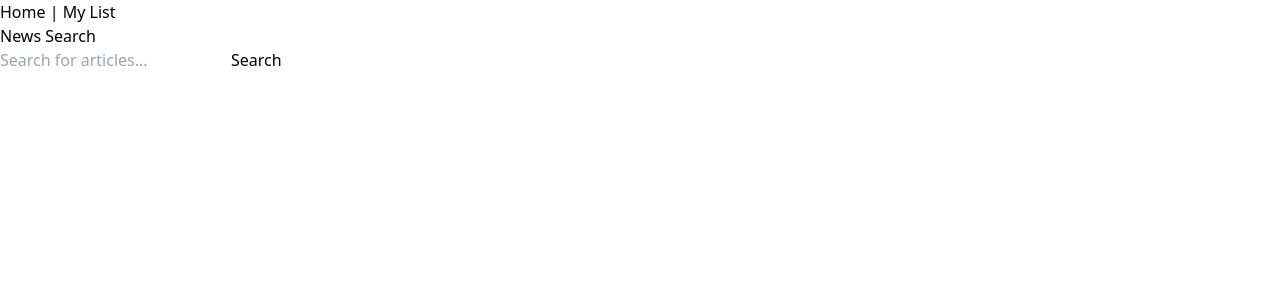
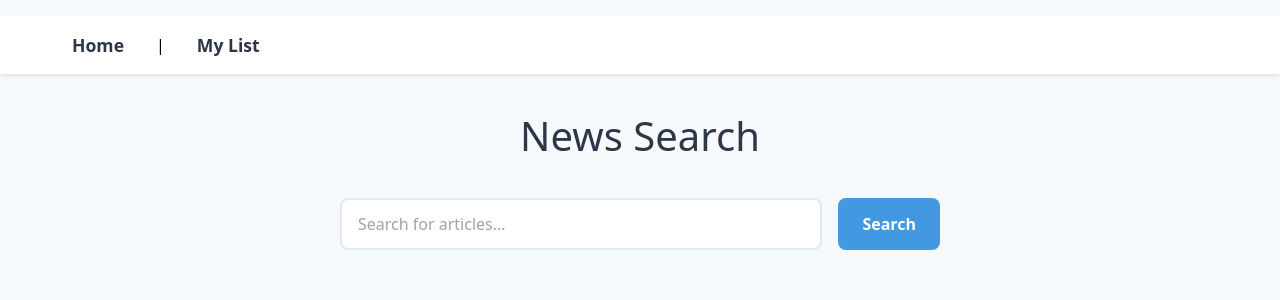
Before and after one commit to etiennegalea/toc-assignment, a Next.js app: page / in a window 1280 px wide. Shown: the top 300 px of the page. Built offline with nearby package versions, Linux system fonts and the light colour scheme.

Commit message:
Generated simple styling for homepage

```diff
--- a/app/globals.css
+++ b/app/globals.css
@@ -2,21 +2,134 @@
 @tailwind components;
 @tailwind utilities;
 
-/*
-:root {
-  --background: #ffffff;
-  --foreground: #171717;
+header {
+  background-color: white;
+  box-shadow: 0 2px 4px rgba(0, 0, 0, 0.1);
+  padding: 1rem 0;
+  position: sticky;
+  top: 0;
+  z-index: 10;
 }
 
-@media (prefers-color-scheme: dark) {
-  :root {
-    --background: #0a0a0a;
-    --foreground: #ededed;
-  }
+nav {
+  max-width: 1200px;
+  margin: 0 auto;
+  padding: 0 2rem;
+  display: flex;
+  gap: 2rem;
+  align-items: center;
 }
 
+nav a {
+  color: #2d3748;
+  text-decoration: none;
+  font-weight: 600;
+  font-size: 1.1rem;
+  transition: color 0.2s;
+}
+
+nav a:hover {
+  color: #4299e1;
+}
+
+/* Style the separator */
+nav span {
+  color: #cbd5e0;
+}
+
+/* Add some spacing for the main content */
 body {
-  color: var(--foreground);
-  background: var(--background);
-  font-family: Arial, Helvetica, sans-serif;
-} */
+  padding-top: 1rem;
+  background-color: #f7fafc;
+}
+
+.news {
+  max-width: 1200px;
+  margin: 0 auto;
+  padding: 2rem;
+}
+
+.news h1 {
+  color: #2d3748;
+  font-size: 2.5rem;
+  text-align: center;
+  margin-bottom: 2rem;
+}
+
+.news form {
+  display: flex;
+  gap: 1rem;
+  max-width: 600px;
+  margin: 0 auto 3rem;
+}
+
+.news-search-input {
+  flex: 1;
+  padding: 0.75rem 1rem;
+  border: 2px solid #e2e8f0;
+  border-radius: 0.5rem;
+  font-size: 1rem;
+  transition: border-color 0.2s;
+}
+
+.news-search-input:focus {
+  outline: none;
+  border-color: #4299e1;
+}
+
+.news-search-btn {
+  padding: 0.75rem 1.5rem;
+  background-color: #4299e1;
+  color: white;
+  border: none;
+  border-radius: 0.5rem;
+  font-weight: 600;
+  cursor: pointer;
+  transition: background-color 0.2s;
+}
+
+.news-search-btn:hover {
+  background-color: #3182ce;
+}
+
+.article-list {
+  list-style: none;
+  padding: 0;
+  display: grid;
+  gap: 2rem;
+}
+
+.article {
+  padding: 1.5rem;
+  background-color: white;
+  border-radius: 0.75rem;
+  box-shadow: 0 4px 6px -1px rgba(0, 0, 0, 0.1);
+  transition: transform 0.2s;
+}
+
+.article:hover {
+  transform: translateY(-2px);
+}
+
+.article h2 {
+  color: #2d3748;
+  font-size: 1.5rem;
+  margin-bottom: 1rem;
+}
+
+.article p {
+  color: #4a5568;
+  margin-bottom: 1.5rem;
+  line-height: 1.6;
+}
+
+.article a {
+  color: #4299e1;
+  text-decoration: none;
+  font-weight: 600;
+  transition: color 0.2s;
+}
+
+.article a:hover {
+  color: #3182ce;
+}
```
